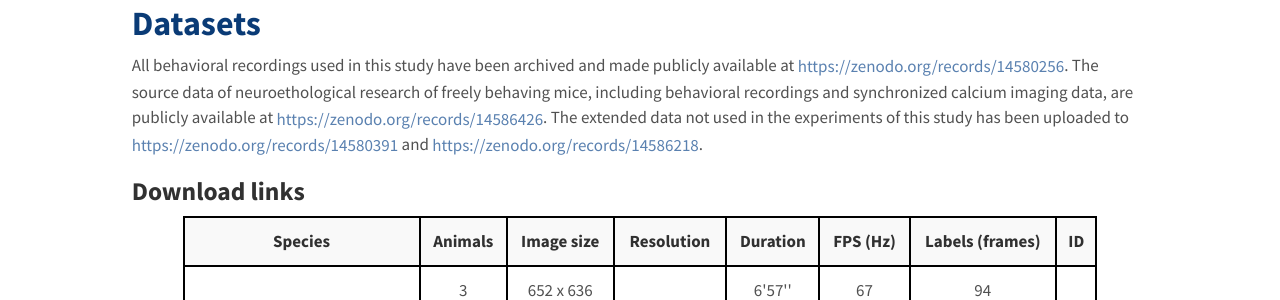
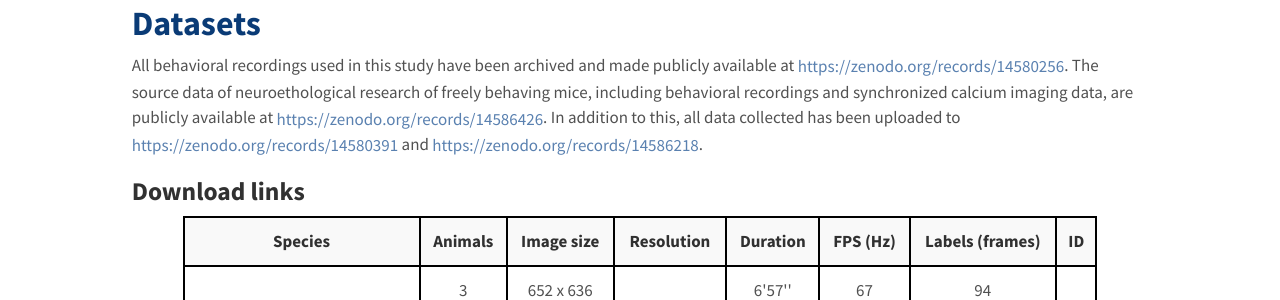
Before and after one commit to cabooster/UDMT, a Jekyll site: the page built from Datasets.md, in a window 1280 px wide. Shown: the part 121-421 px from the top of the page. Built offline with Jekyll 4.4.1, drawn with Linux system fonts in a browser that asks for light colours.

Commit message:
Update Datasets.md

```diff
--- a/Datasets.md
+++ b/Datasets.md
@@ -3,7 +3,7 @@
 title: Datasets
 ---
 
-All behavioral recordings used in this study have been archived and made publicly available at [https://zenodo.org/records/14580256](https://zenodo.org/records/14580256). The source data of neuroethological research of freely behaving mice, including behavioral recordings and synchronized calcium imaging data, are publicly available at [https://zenodo.org/records/14586426](https://zenodo.org/records/14586426). The extended data not used in the experiments of this study has been uploaded to [https://zenodo.org/records/14580391](https://zenodo.org/records/14580391) and [https://zenodo.org/records/14586218](https://zenodo.org/records/14586218).
+All behavioral recordings used in this study have been archived and made publicly available at [https://zenodo.org/records/14580256](https://zenodo.org/records/14580256). The source data of neuroethological research of freely behaving mice, including behavioral recordings and synchronized calcium imaging data, are publicly available at [https://zenodo.org/records/14586426](https://zenodo.org/records/14586426). In addition to this, all data collected has been uploaded to [https://zenodo.org/records/14580391](https://zenodo.org/records/14580391) and [https://zenodo.org/records/14586218](https://zenodo.org/records/14586218).
 
 ## Download links
 
```
